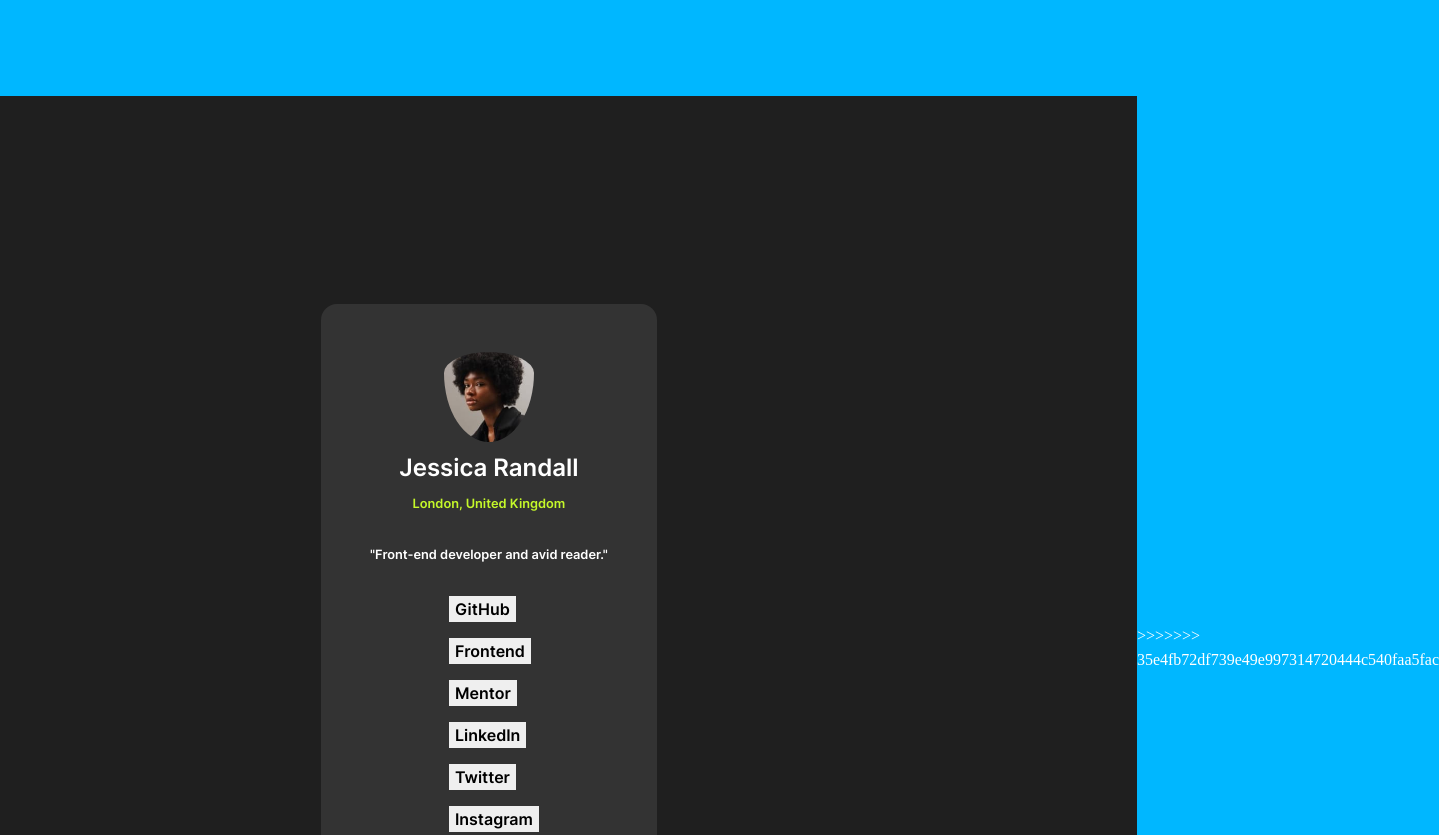
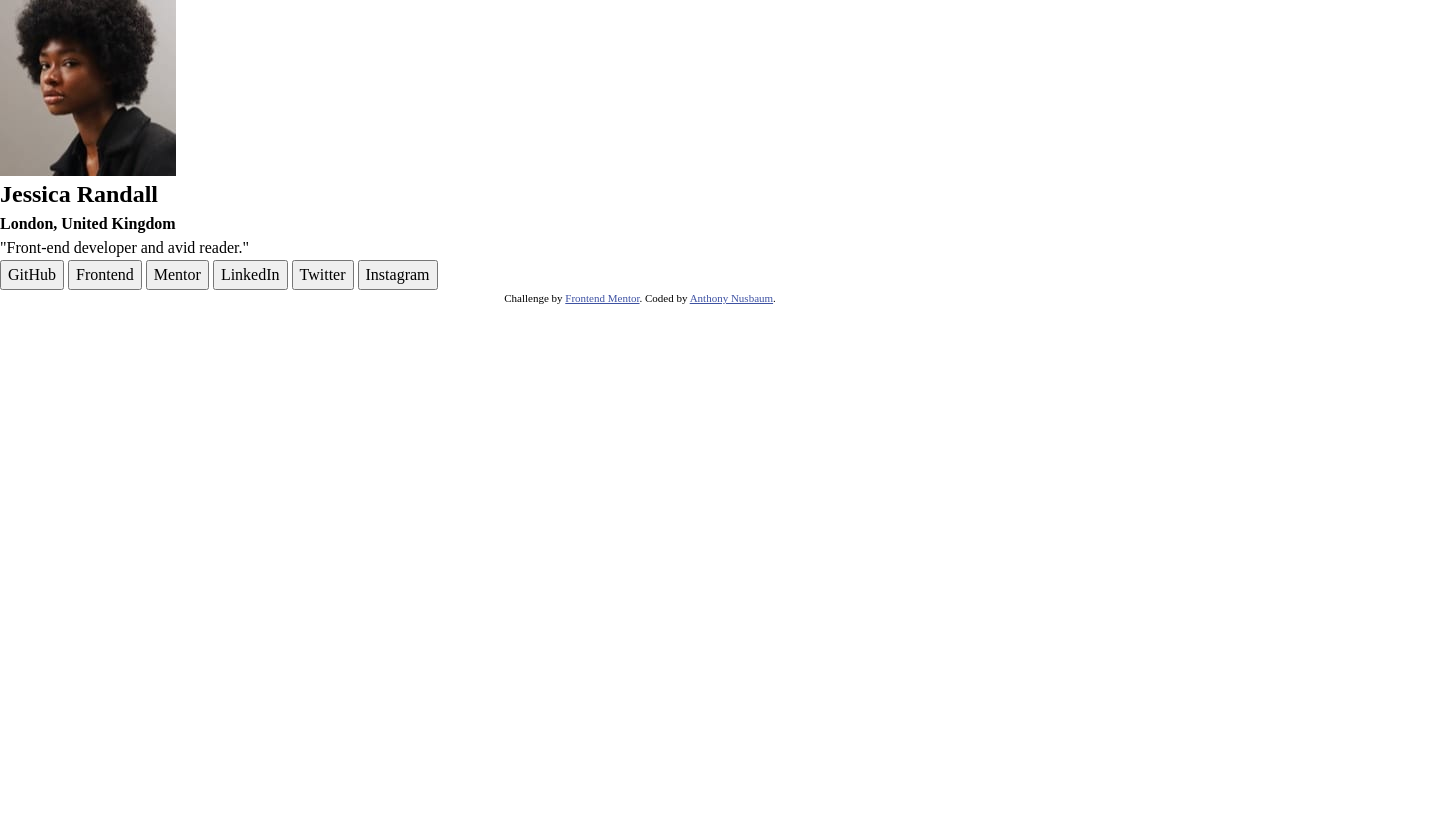
Before and after one commit to anusb412/social-links, a plain HTML site: page index.html in a window 1280 px wide. Shown: the top 835 px of the page, 1439 px wide, since content can reach past the window. After the commit the page ends 800 px from the top, so only its background shows below. Drawn offline with Linux system fonts and the light colour scheme.

Commit message:
starting with fresh style.css

```diff
--- a/index.html
+++ b/index.html
@@ -49,4 +49,3 @@
     </main>
   </body>
 </html>
->>>>>>> 35e4fb72df739e49e997314720444c540faa5fac
--- a/style.css
+++ b/style.css
@@ -1,4 +1,4 @@
-// https://piccalil.li/blog/a-modern-css-reset
+/* https://piccalil.li/blog/a-modern-css-reset*/
 
 /* Box sizing rules */
 *,
@@ -88,72 +88,3 @@ select {
 .attribution a {
   color: hsl(228, 45%, 44%);
 }
-
-body {
-  background-color: rgb(0, 183, 255);
-  color: white;
-  display: flex;
-  align-items: center;
-  justify-content: center;
-  margin-top: 6rem;
-  margin-bottom: 6rem;
-}
-
-main {
-  background-color: hsl(0, 0%, 12%);
-  padding: 10rem;
-  width: 62rem;
-  font-family: inter;
-  font-weight: 400;
-}
-
-.socialbox {
-  background-color: hsl(0, 0%, 20%);
-  border-radius: 1rem;
-  width: 21rem;
-  height: 35rem;
-  margin: 3rem 20rem 10rem 20rem;
-}
-
-button {
-  display: block;
-  align-items: center;
-  justify-content: space-evenly;
-  border: none;
-  margin: 0rem 5rem 1rem 8rem;
-}
-
-img {
-  border-radius: 50%;
-  padding-top: 3rem;
-  display: block;
-  margin-left: auto;
-  margin-right: auto;
-  width: 50%;
-  max-width: 90px;
-}
-
-h2 {
-  display: flex;
-  align-items: center;
-  justify-content: center;
-  font-family: inter;
-  margin: 0.5rem;
-}
-
-p {
-  display: flex;
-  align-items: center;
-  justify-content: center;
-  font-size: 0.8rem;
-  padding: 2rem;
-}
-
-h4 {
-  color: hsl(75, 94%, 57%);
-  display: flex;
-  align-items: center;
-  justify-content: center;
-  font-size: 0.8rem;
-  font-weight: bolder;
-}
```
